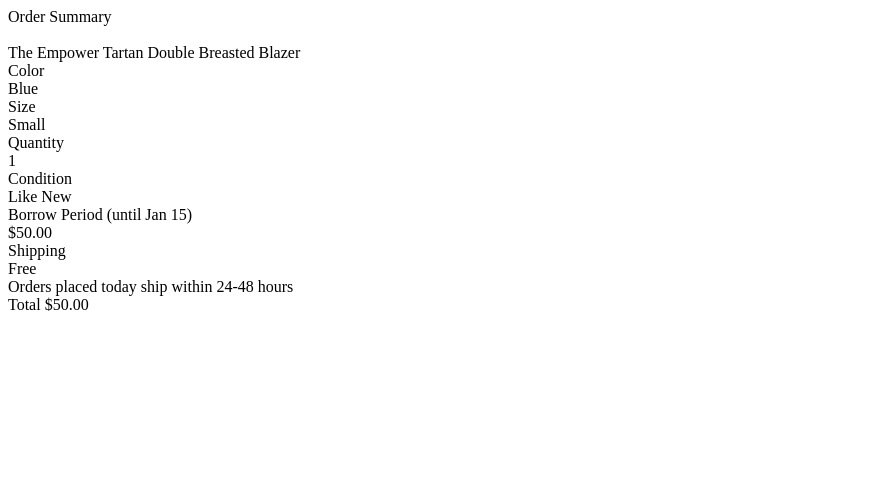
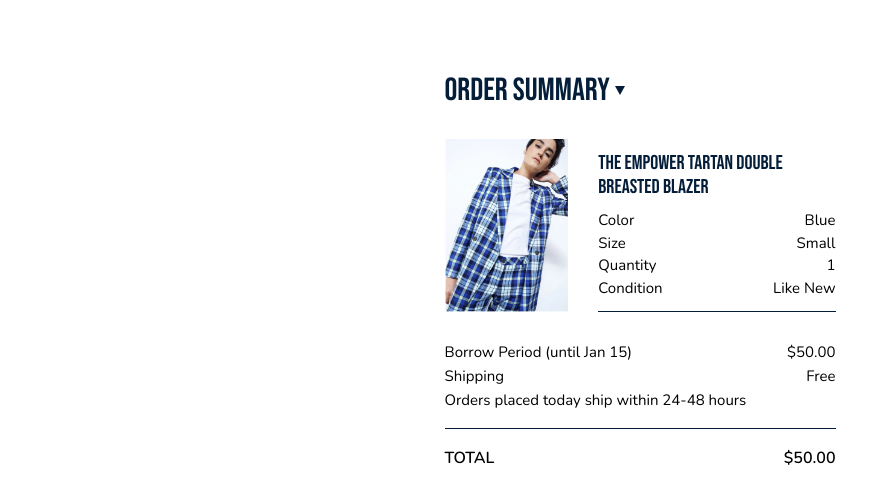
Before and after one commit to Roshif/slingshot, a plain HTML site: page index.html in a window 1280 px wide. Shown: the whole page, without its empty margins (0-890 px from the left). Drawn offline with nearby package versions, Linux system fonts and the light colour scheme.

Commit message:
craete order summary

```diff
--- /dev/null
+++ b/css/_form.scss
@@ -0,0 +1,45 @@
+input[type=text] {
+  height: 45px;
+  line-height: 45px;
+  padding: 10px;
+  border: 1px solid #000;
+  outline: none;
+  font-size: 20px;
+  width: 100%;
+  box-sizing: border-box;
+  &::placeholder {
+    color: #000;
+  }
+}
+
+.button {
+  height: 45px;
+  line-height: 45px;
+  box-sizing: border-box;
+  width: 100%;
+  font-size: 20px;
+  border: 1px solid transparent;
+  cursor: pointer;
+
+  &:hover {
+    opacity: 0.8;
+  }
+
+  &--primary {
+    background-color: #000;
+    color: #fff;
+  }
+  &--secondary {
+    background-color: #823696;
+    color: #fff;
+  }
+  &--inverted {
+    background-color: #fff;
+    color: #000;
+    border: 1px solid #000;
+  }
+  &--disabled {
+    opacity: 0.8;
+    pointer-events: none;
+  }
+}
--- /dev/null
+++ b/css/_header.scss
@@ -0,0 +1,22 @@
+// header
+.header {
+  &__logo {
+    text-align: center;
+    padding: 38px 0;
+  }
+  &__message {
+    text-align: center;
+    background-color: #A4ECB8;
+    height: 30px;
+    line-height: 30px;
+    margin-bottom: 10px;
+
+    &--shipment {
+      background-color: #D1ECA4;
+    }
+
+    &--error {
+      background-color: #f00;
+    }
+  }
+}
--- /dev/null
+++ b/css/_mixins.scss
@@ -0,0 +1,40 @@
+@mixin flex-box($display-flex:flex, $justify-content: null, $align-items: null){
+    display: -webkit-$display-flex;
+    display: -moz-$display-flex;
+    display: $display-flex;
+    -webkit-justify-content: $justify-content;
+    -moz-justify-content: $justify-content;
+    justify-content: $justify-content;
+    -webkit-align-items: $align-items;
+    -moz-align-items: $align-items;
+    align-items: $align-items
+}
+
+@mixin box-shadow($top, $left, $blur, $blur-spread, $color, $inset:"") {
+    -webkit-box-shadow:$top $left $blur $blur-spread $color #{$inset};
+    -moz-box-shadow:$top $left $blur $blur-spread $color #{$inset};
+    box-shadow:$top $left $blur $blur-spread $color #{$inset};
+}
+
+@mixin abs-pos ($top: auto, $right: auto, $bottom: auto, $left: auto) {
+  top: $top;
+  right: $right;
+  bottom: $bottom;
+  left: $left;
+  position: absolute;
+}
+
+@mixin rel-pos ($top: auto, $right: auto, $bottom: auto, $left: auto) {
+  top: $top;
+  right: $right;
+  bottom: $bottom;
+  left: $left;
+  position: relative;
+}
+@mixin fix-pos ($top: auto, $right: auto, $bottom: auto, $left: auto) {
+  top: $top;
+  right: $right;
+  bottom: $bottom;
+  left: $left;
+  position: fixed;
+}
--- /dev/null
+++ b/css/_utility.scss
@@ -0,0 +1,38 @@
+.clearfix {
+  display: block;
+  width: 100%;
+  position: relative;
+  &:after, &:before {
+    content: '';
+    width: 100%;
+    display: block;
+  }
+}
+.text-center {
+  text-align: center;
+}
+.text-right {
+  text-align: right;
+}
+.show {
+  display: block;
+}
+.hide{
+  display: none;
+}
+.show-for-small {
+  display: block;
+}
+.hide{
+  display: none;
+}
+.flex-row {
+  display: flex;
+}
+.flex-row-between {
+  display: flex;
+  justify-content: space-between;
+}
+img {
+  max-width: 100%;
+}
--- /dev/null
+++ b/css/_variables.scss
@@ -0,0 +1,6 @@
+$black: #ccc;
+$bodyBackgroundColor: #f7f7f7;
+$darkGray: #041E39;
+
+$primaryFont: 'Nunito', sans-serif;
+$secondaryFont: 'Bebas Neue', cursive;
--- /dev/null
+++ b/css/common.scss
@@ -0,0 +1,89 @@
+@import "variables";
+@import "form";
+@import "header";
+@import "mixins";
+@import "utility";
+
+
+body {
+  font-family: $primaryFont;
+  font-weight: 300;
+}
+.main-wrap {
+  max-width: 391px;
+  margin: auto;
+  padding: 0 16px;
+}
+
+.page-heading {
+  color: $darkGray;
+  font-family: $secondaryFont;
+  font-weight: 400;
+  font-size: 32px;
+  line-height: 32px;
+}
+
+.order-summary {
+  margin-top: 75px;
+
+  &__heading {
+    margin-bottom: 32px;
+
+    &-arrow {
+      border: 5px solid transparent;
+      border-top: 9px solid $darkGray;
+      display: inline-block;
+    }
+  }
+
+  &__image {
+    max-width: 160px;
+    margin-right: 30px;
+  }
+
+  &__img {
+    display: block;
+  }
+
+  &__detail {
+    margin-top: 12px;
+    max-width: 325px;
+    width: 100%;
+    border-bottom: 1px solid;
+    border-color: $darkGray;
+  }
+
+  &__title {
+    color: $darkGray;
+    font-family: $secondaryFont;
+    font-size: 20px;
+    line-height: 120%;
+    margin-bottom: 10px;
+  }
+
+  &__features {
+    font-size: 15px;
+    line-height: 150%;
+  }
+
+  &__shipping {
+    &-detail {
+      border-bottom: 1px solid;
+      border-color: $darkGray;
+      font-size: 15px;
+      margin-top: 30px;
+      padding-bottom: 18px;
+    }
+
+    &-status {
+      margin: 4px 0;
+    }
+  }
+
+  &__total {
+    font-size: 16px;
+    font-weight: 700;
+    text-transform: uppercase;
+    margin-top: 18px;
+  }
+}
--- a/index.html
+++ b/index.html
@@ -5,31 +5,37 @@
   <meta http-equiv="X-UA-Compatible" content="IE=edge">
   <meta name="viewport" content="width=device-width, initial-scale=1.0">
   <title>Slingshot</title>
+  <link rel="preconnect" href="https://fonts.gstatic.com">
+<link href="https://fonts.googleapis.com/css2?family=Bebas+Neue&display=swap" rel="stylesheet">
+<link rel="preconnect" href="https://fonts.gstatic.com">
+<link rel="preconnect" href="https://fonts.gstatic.com">
+<link href="https://fonts.googleapis.com/css2?family=Nunito:wght@300;400;600,700,900&display=swap" rel="stylesheet">
+  <link rel="stylesheet" href="css/common.css">
 </head>
 <body>
   <div class="main-wrap">
     <div class="order-summary">
-      <div class="order-summary__heading">Order Summary <span class="order-summary__heading-arrow"></span></div>
-      <div class="order-summary__section">
+      <h1 class="order-summary__heading page-heading">Order Summary <span class="order-summary__heading-arrow"></span></h1>
+      <div class="order-summary__section flex-row">
         <div class="order-summary__image">
-          <img src="" alt="" class="order-summary__img">
+          <img src="images/prod-image.jpeg" alt="" class="order-summary__img">
         </div>
         <div class="order-summary__detail">
           <div class="order-summary__title">The Empower Tartan Double Breasted Blazer</div>
           <div class="order-summary__features">
-            <div class="order-summary__color">
+            <div class="order-summary__color flex-row-between">
               <div>Color</div>
               <div>Blue</div>
             </div>
-            <div class="order-summary__size">
+            <div class="order-summary__size flex-row-between">
               <div>Size</div>
               <div>Small</div>
             </div>
-            <div class="order-summary__quantity">
+            <div class="order-summary__quantity flex-row-between">
               <div>Quantity</div>
               <div>1</div>
             </div>
-            <div class="order-summary__condition">
+            <div class="order-summary__condition flex-row-between">
               <div>Condition
                 <span class="order-summary__condition-tooltip"></span>
               </div>
@@ -37,12 +43,13 @@
             </div>
           </div>
         </div>
+      </div>
         <div class="order-summary__shipping-detail">
-          <div class="order-summary__shipping-period">
+          <div class="order-summary__shipping-period flex-row-between">
             <div>Borrow Period (until Jan 15)</div>
             <div>$50.00</div>
           </div>
-          <div class="order-summary__shipping-status">
+          <div class="order-summary__shipping-status flex-row-between">
             <div>Shipping</div>
             <div>Free</div>
           </div>
@@ -50,13 +57,14 @@
             Orders placed today ship within 24-48 hours
           </div>
         </div>
-        <div class="order-summary__total">
+        <div class="order-summary__total flex-row-between">
           <span>Total</span>
           <span>$50.00</span>
         </div>
-      </div>
     </div>
-
+    <div class="create-account">
+      <div class="page-heading"></div>
+    </div>
     </div>
 </body>
 </html>
```
Also changed, not shown: css/common.css (added), images/prod-image.jpeg (added).
